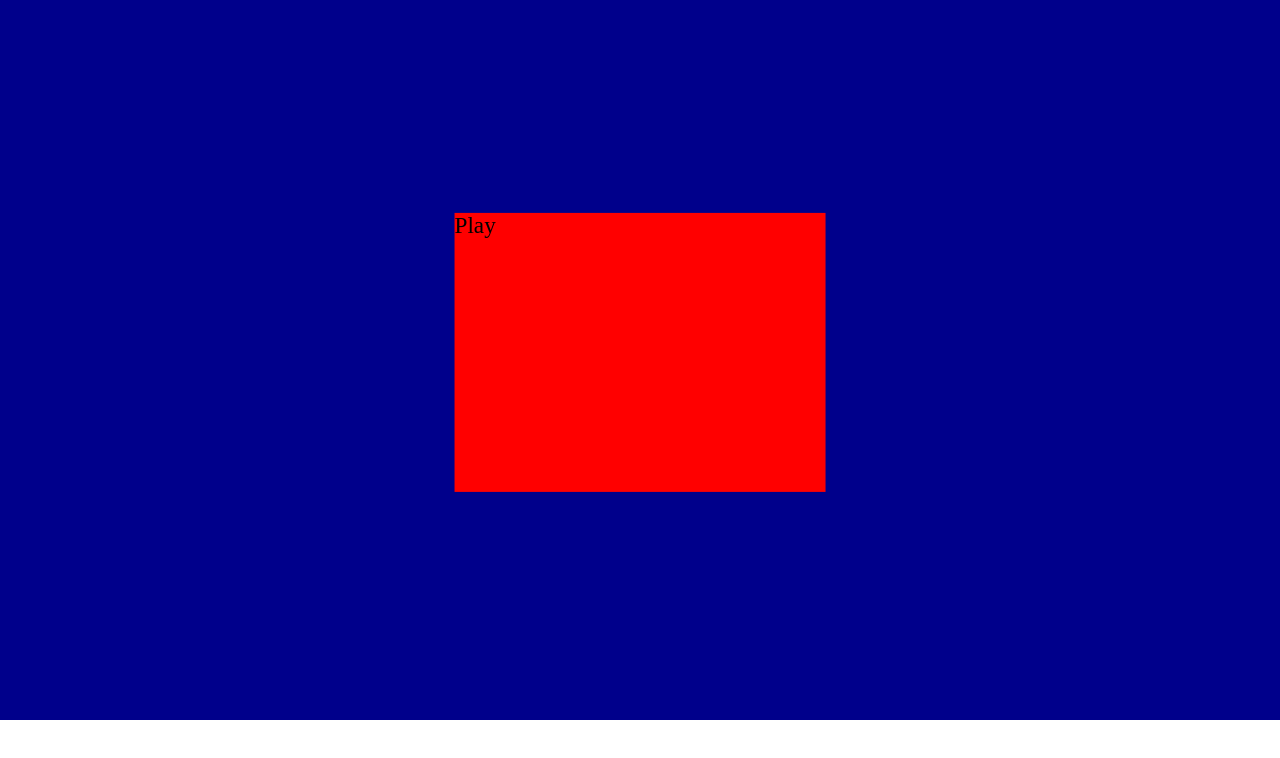
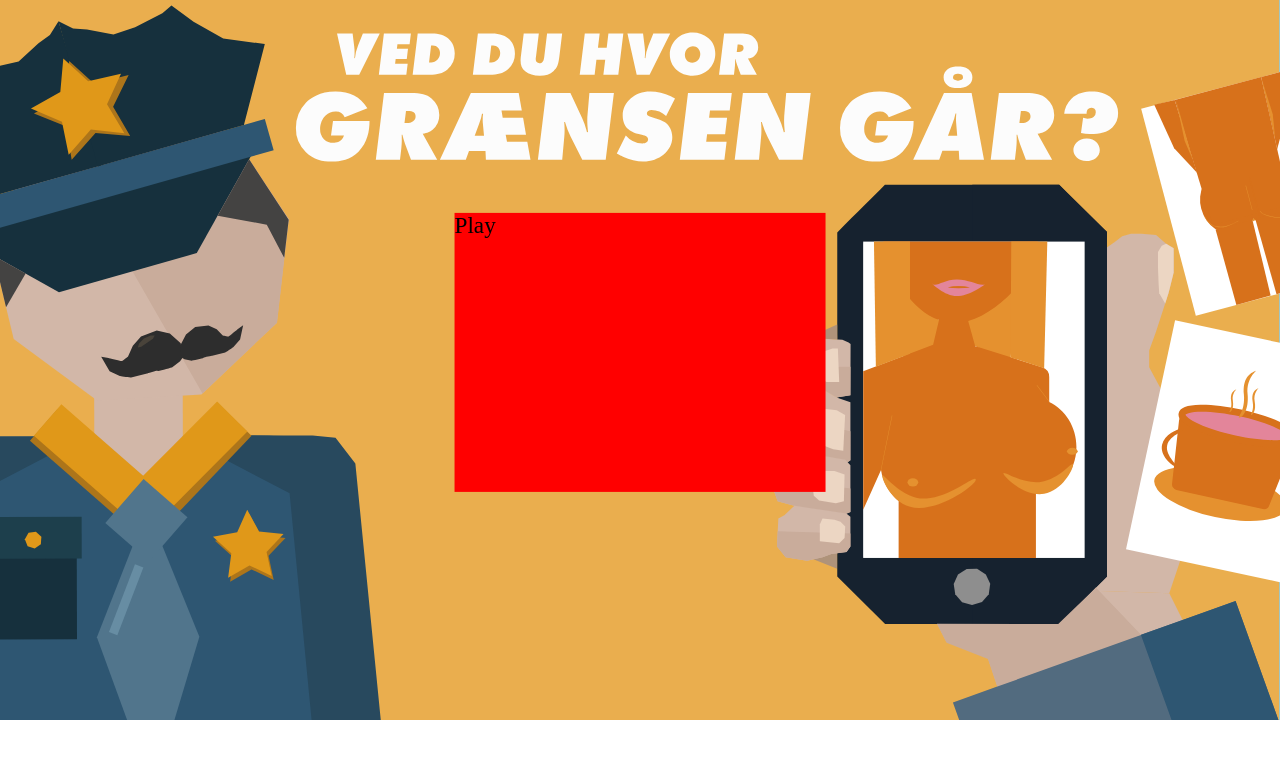
Before and after one commit to MouadNaji/gruppe-19-spil-GH-, a plain HTML site: page index.html in a window 1280 px wide. Drawn offline with Linux system fonts and the light colour scheme.

Commit message:
start og politi

```diff
--- a/stylesheet.css
+++ b/stylesheet.css
@@ -134,7 +134,7 @@
 
 /*****************Game skærme***************/
 #start {
-    background-color: darkblue;
+    background-image: url(SVG/start_background.svg);
     position: absolute;
     height: 56.25vw;
     width: 100vw;
```
Also changed, not shown: SVG/start_background.svg (added).
